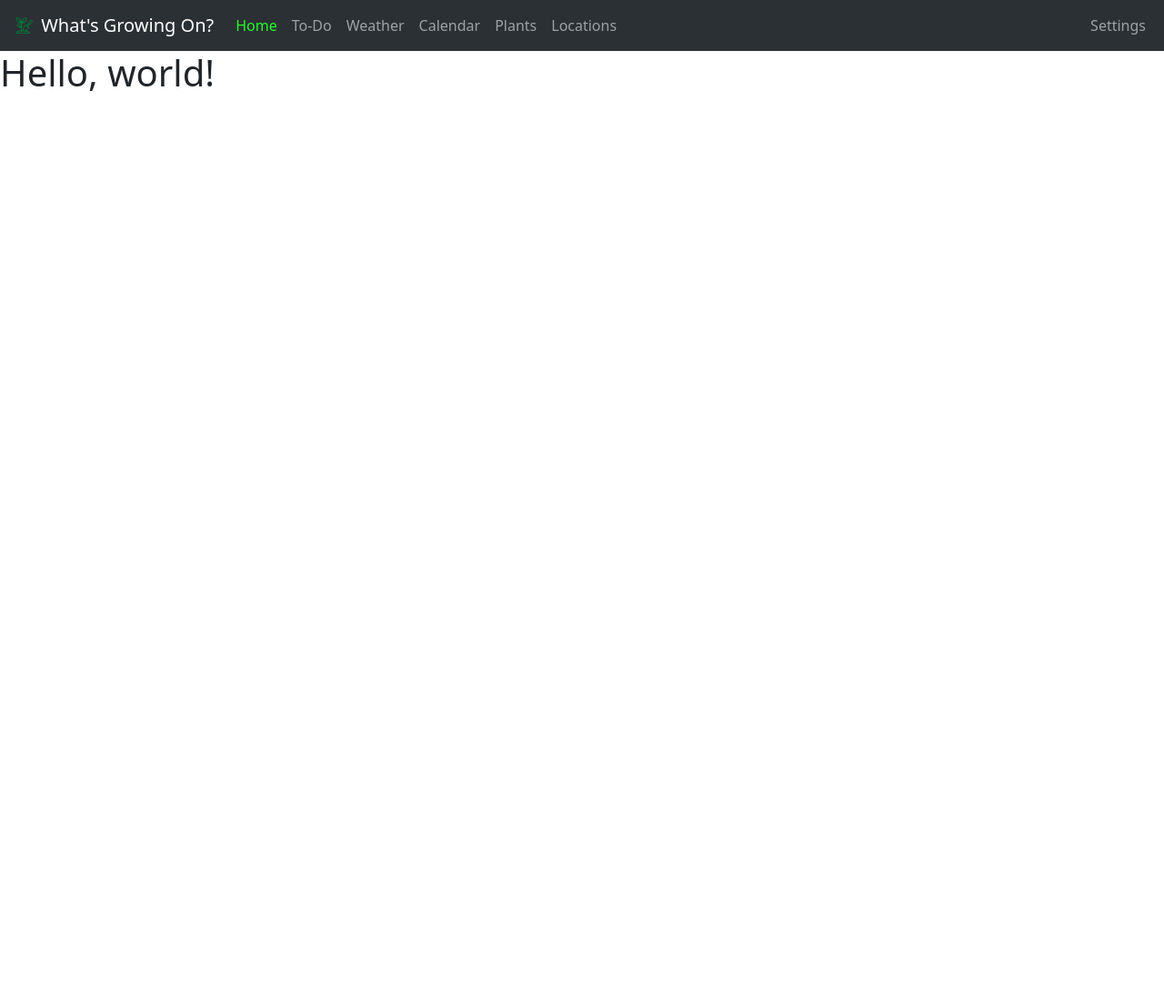
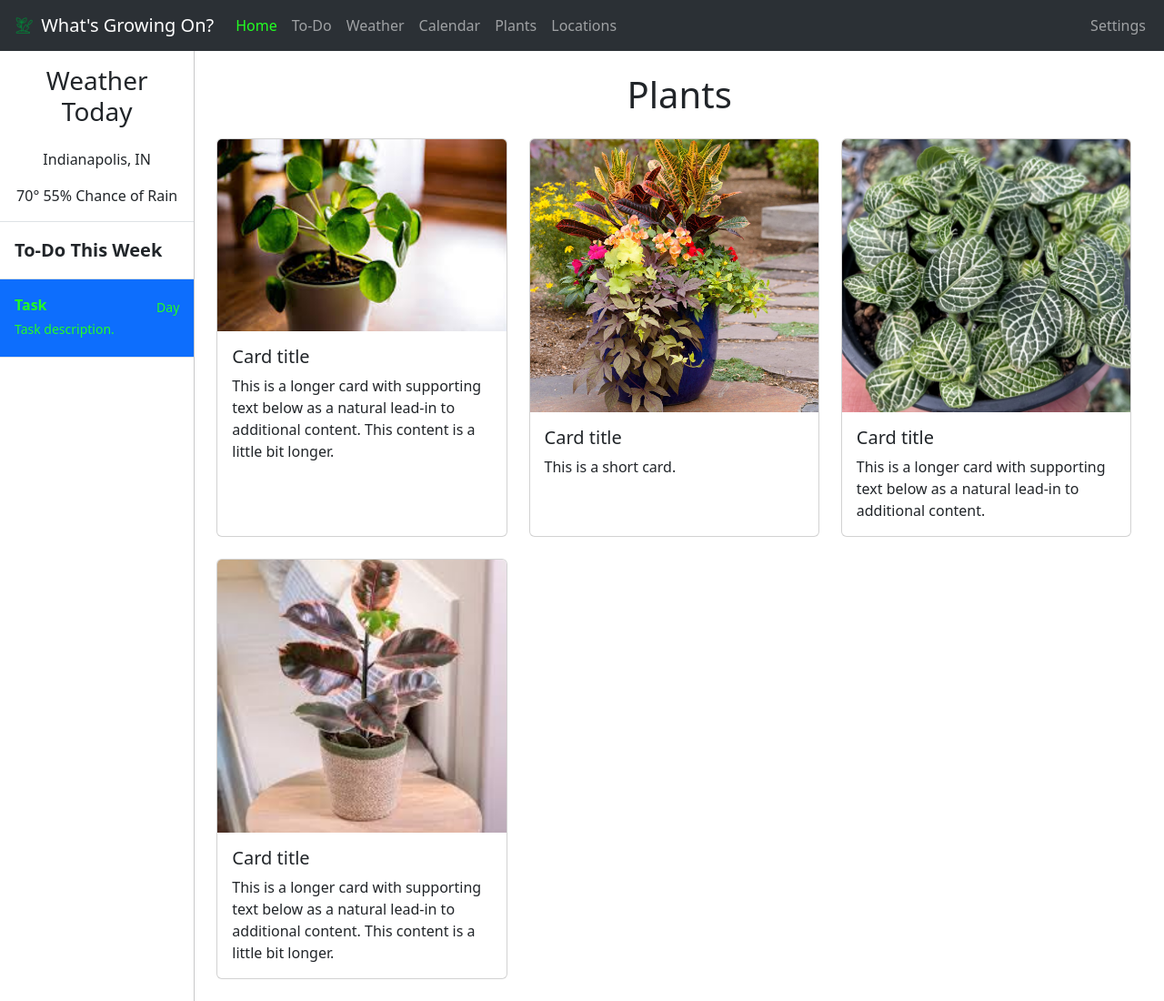
Before and after one commit to DeathScytheCoding/whats-growing-on, a PHP site: page / in a window 1280 px wide. Shown: the whole page at 91% size. Before the commit the page ends 100 px from the top, so only its background shows below. Run offline with PHP 8.4, Linux system fonts and the light colour scheme.

Commit message:
v0.0.2
- Finished initial homepage design
- Added test images for homepage plant cards
- Added html links to navbar (will need to be changed to php in future)
- Added weather and task sidebar to homepage

```diff
--- a/css/bootstrap-overrides.css
+++ b/css/bootstrap-overrides.css
@@ -1,4 +1,16 @@
+@media (max-width: 767.98px) {
+  .mx-w-100 {
+    width: 100% !important;
+  }
+}
+
 .active
 {
     color: #22FF22 !important;
 }
+
+.card_img
+{
+  max-height: 300px;
+  object-fit: cover;
+}
--- a/index.html
+++ b/index.html
@@ -16,7 +16,7 @@
   <body>
     <nav class="navbar navbar-expand-lg bg-body-tertiary" data-bs-theme="dark">
       <div class="container-fluid">
-        <a class="navbar-brand" href="#">
+        <a class="navbar-brand" href="">
           <img src="imgs/logo-with-copyright.png" alt="Logo" width="28" height="28" class="d-inline-block align-text-top">
           What's Growing On?
         </a>
@@ -26,33 +26,103 @@
         <div class="collapse navbar-collapse" id="navbarSupportedContent">
           <ul class="navbar-nav me-auto mb-2 mb-lg-0">
             <li class="nav-item">
-              <a class="nav-link active"  aria-current="page" href="#">Home</a>
+              <a class="nav-link active"  aria-current="page" href="">Home</a>
             </li>
             <li class="nav-item">
-              <a class="nav-link" href="#">To-Do</a>
+              <a class="nav-link" href="todo.html">To-Do</a>
             </li>
             <li class="nav-item">
-              <a class="nav-link" href="#">Weather</a>
+              <a class="nav-link" href="weather.html">Weather</a>
             </li>
             <li class="nav-item">
-              <a class="nav-link" href="#">Calendar</a>
+              <a class="nav-link" href="calendar.html">Calendar</a>
             </li>
             <li class="nav-item">
-              <a class="nav-link" href="#">Plants</a>
+              <a class="nav-link" href="plants.html">Plants</a>
             </li>
             <li class="nav-item">
-              <a class="nav-link" href="#">Locations</a>
+              <a class="nav-link" href="locations.html">Locations</a>
             </li>
           </ul>
           <ul class="navbar-nav mr-0 mb-2 mb-lg-0">
             <li class="nav-item">
-              <a class="nav-link" href="#">Settings</a>
+              <a class="nav-link" href="settings.html">Settings</a>
             </li>
           </ul>
         </div>
       </div>
     </nav>
-    <h1>Hello, world!</h1>
+    <div "container-fluid">
+      <div class="row gx-0">
+        <div class="col-2 mx-w-100">
+          <div class="d-flex flex-column align-items-center text-center border-bottom">
+            <h3 class="d-flex align-items-center flex-shrink-0 p-3 link-dark text-decoration-none">Weather Today</h3>
+            <p class="d-flex">Indianapolis, IN</p>
+            <p class="d-flex">70° 55% Chance of Rain</p>
+          </div>
+          <div class="d-flex flex-column align-items-stretch flex-shrink-0 bg-white mx-w-100" style="width: 100%; margin-bottom: 24px;">
+            <a href="" class="d-flex align-items-center flex-shrink-0 p-3 link-dark text-decoration-none border-bottom">
+              <span class="fs-5 fw-semibold text-center d-flex align-items-center flex-shrink-0 link-dark text-decoration-none">To-Do This Week</span>
+            </a>
+            <div class="list-group list-group-flush border-bottom scrollarea">
+              <a href="" class="list-group-item list-group-item-action active py-3 lh-tight" aria-current="true">
+                <div class="d-flex w-100 align-items-center justify-content-between">
+                  <strong class="mb-1">Task</strong>
+                  <small>Day</small>
+                </div>
+                <div class="col-10 mb-1 small">Task description.</div>
+              </a>
+            </div>
+          </div>
+        </div>
+        <div class="col-auto d-flex">
+          <div class="vr" style="height: 100%;"></div>
+        </div>
+        <div class="col ms-auto p-0">
+          <h1 class="text-center mb-0 pt-4">Plants</h1>
+          <div class="d-flex flex-column mr-auto px-4 py-4">
+            <div class="row row-cols-1 row-cols-md-3 g-4" style="margin-right:0;padding-right:0;">
+              <div class="col">
+                <div class="card h-100">
+                  <img src="imgs/test_1.jpg" class="card-img-top card_img" alt="...">
+                  <div class="card-body">
+                    <h5 class="card-title">Card title</h5>
+                    <p class="card-text">This is a longer card with supporting text below as a natural lead-in to additional content. This content is a little bit longer.</p>
+                  </div>
+                </div>
+              </div>
+              <div class="col">
+                <div class="card h-100">
+                  <img src="imgs/test_2.jpg" class="card-img-top card_img" alt="...">
+                  <div class="card-body">
+                    <h5 class="card-title">Card title</h5>
+                    <p class="card-text">This is a short card.</p>
+                  </div>
+                </div>
+              </div>
+              <div class="col">
+                <div class="card h-100">
+                  <img src="imgs/test_3.webp" class="card-img-top card_img" alt="...">
+                  <div class="card-body">
+                    <h5 class="card-title">Card title</h5>
+                    <p class="card-text">This is a longer card with supporting text below as a natural lead-in to additional content.</p>
+                  </div>
+                </div>
+              </div>
+              <div class="col">
+                <div class="card h-100">
+                  <img src="imgs/test_4.jpg" class="card-img-top card_img" alt="...">
+                  <div class="card-body">
+                    <h5 class="card-title">Card title</h5>
+                    <p class="card-text">This is a longer card with supporting text below as a natural lead-in to additional content. This content is a little bit longer.</p>
+                  </div>
+                </div>
+              </div>
+            </div>
+          </div>
+        </div>
+      </div>
+    </div>
     <script src="https://cdn.jsdelivr.net/npm/bootstrap@5.3.6/dist/js/bootstrap.bundle.min.js" integrity="sha384-j1CDi7MgGQ12Z7Qab0qlWQ/Qqz24Gc6BM0thvEMVjHnfYGF0rmFCozFSxQBxwHKO" crossorigin="anonymous"></script>
   </body>
 </html>
```
Also changed, not shown: imgs/test_1.jpg (added), imgs/test_2.jpg (added), imgs/test_3.webp (added), imgs/test_4.jpg (added).
